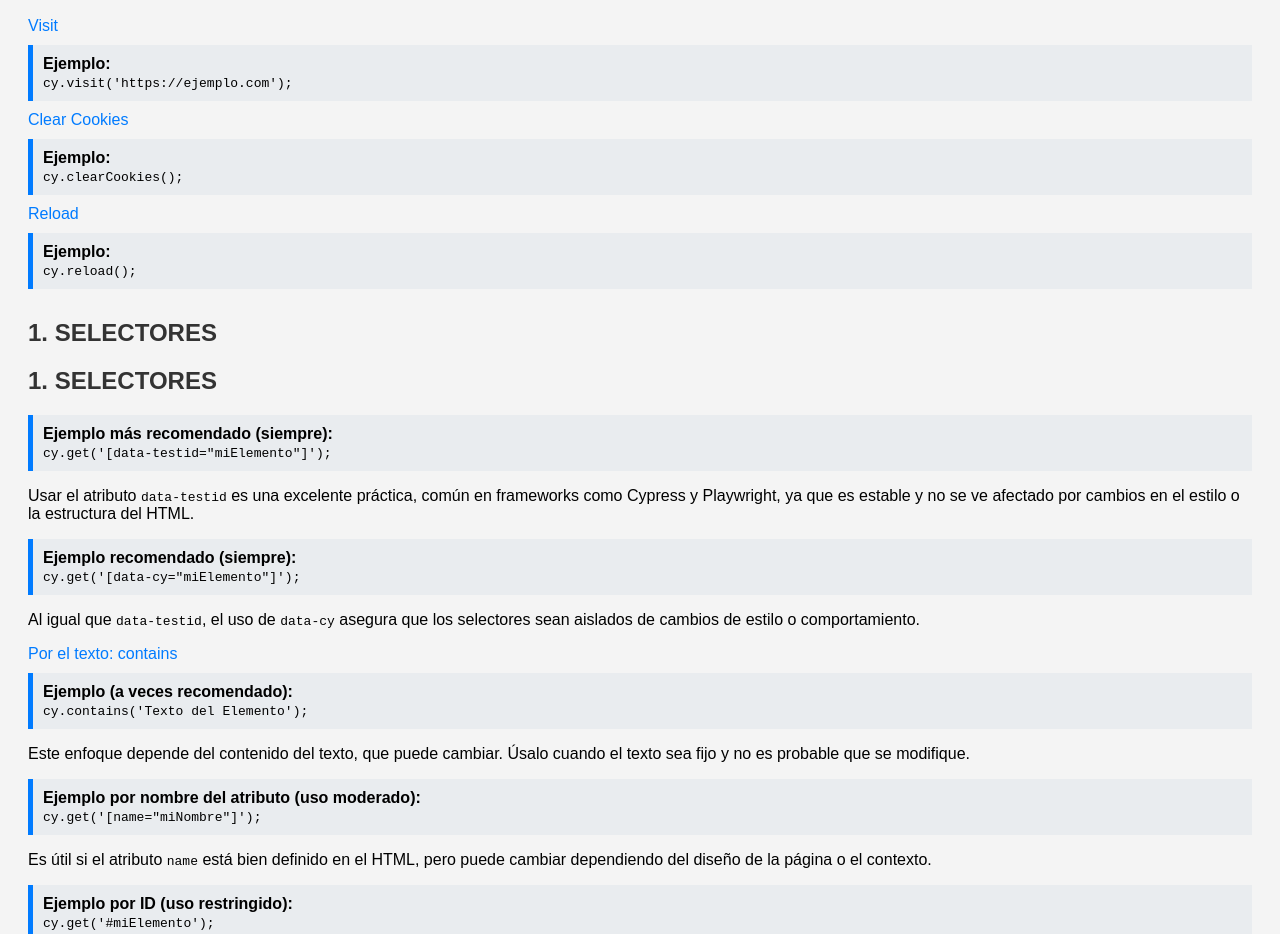
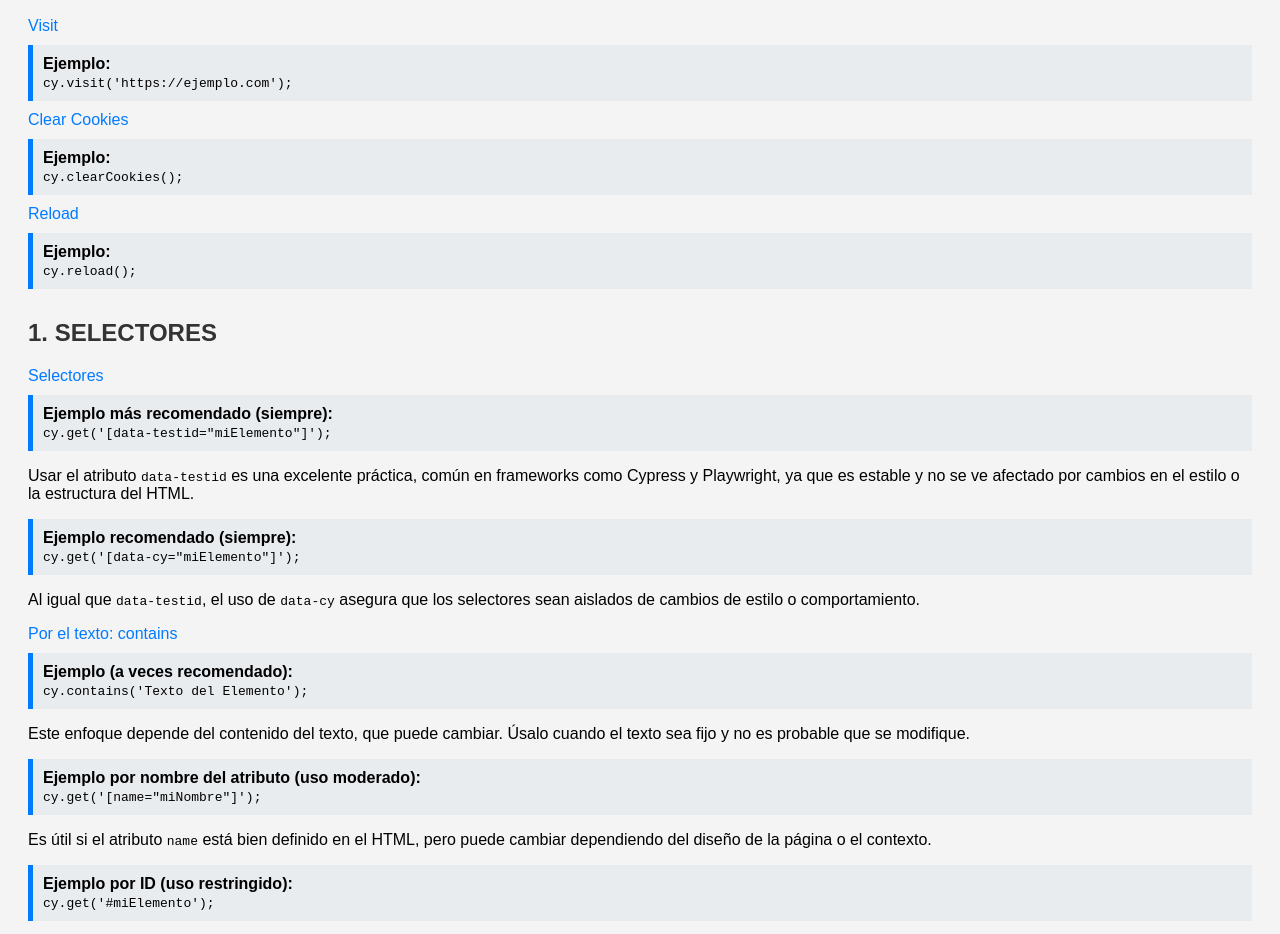
Before and after one commit to Bootcamp-QA/cypress-bqa, a plain HTML site: page index.html in a window 1280 px wide. Shown: the part 139-1073 px from the top of the page. Drawn offline with Linux system fonts and the light colour scheme.

Commit message:
Update index.html

```diff
--- a/index.html
+++ b/index.html
@@ -67,8 +67,7 @@
 
     <div class="category">
         <h2>1. SELECTORES</h2>
-        <div class="category">
-    <h2>1. SELECTORES</h2>
+        <a src="https://docs.cypress.io/guides/references/best-practices">Selectores</a>
 
     <!-- Mejor práctica: uso de data-testid -->
     <div class="example">
```
